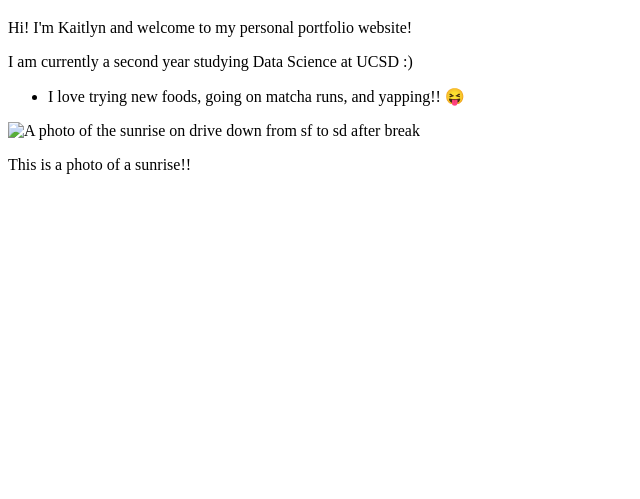
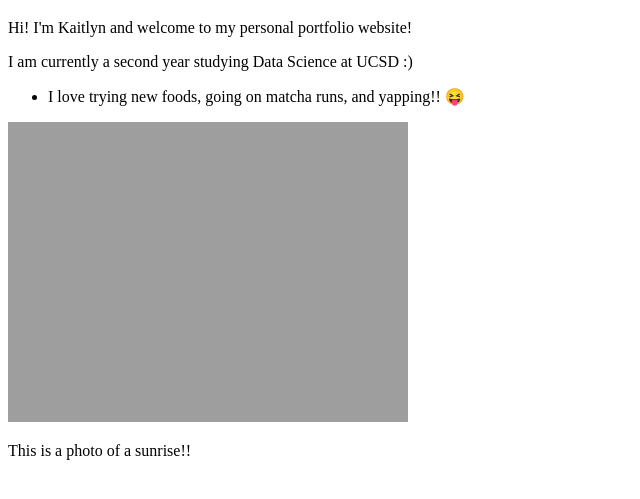
Before and after one commit to kgtam-byte/portfolio, a plain HTML site: page index.html in a window 1280 px wide. Shown: the part 61-560 px from the top of the page, without its empty margins (0-640 px from the left). Drawn offline with Linux system fonts and the light colour scheme; the site is published under a folder, as on GitHub Pages, so addresses that start at the root find nothing.

Commit message:
update index.html

```diff
--- a/index.html
+++ b/index.html
@@ -13,7 +13,7 @@
         <li>I love trying new foods, going on matcha runs, and yapping!! 😝</li>
     </ul>
     <img
-    src="/images/sunset_img.png"
+    src="images/sunset_img.png"
     alt="A photo of the sunrise on drive down from sf to sd after break" />
     <p>This is a photo of a sunrise!!</p>
 </body>
```
